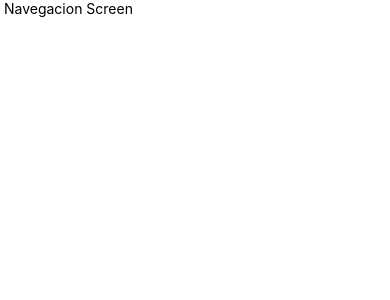
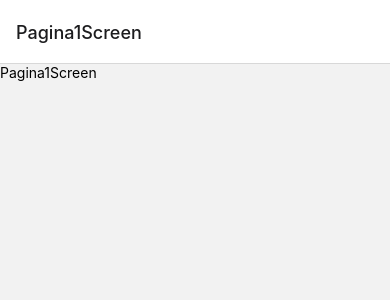
Before and after one commit to RichardWhiteG2/navegacionApp-RN, a React Native app: screen / in a window 390 px wide. Shown: the top 300 px of the page. Built offline with nearby package versions, Linux system fonts and the light colour scheme.

Commit message:
React Navigation - Stack

```diff
--- a/App.tsx
+++ b/App.tsx
@@ -1,16 +1,17 @@
-//import 'react-native-gesture-handler';
+import 'react-native-gesture-handler';
 import React from 'react'
-import { Text, View } from 'react-native';
+//import { View } from 'react-native';
 
 import { NavigationContainer } from '@react-navigation/native';
+import { StackNavigator } from './src/navigator/StackNavigator';
 
 const App = () => {
   return (
 
     <NavigationContainer>
-      <View>
-        <Text> Navegacion Screen</Text>
-      </View>
+
+      <StackNavigator/>
+
     </NavigationContainer>
     // <View>
     //   <Text> Navegacion Screen</Text>
--- a/package.json
+++ b/package.json
@@ -10,9 +10,12 @@
     "test": "jest"
   },
   "dependencies": {
+    "@react-native-masked-view/masked-view": "^0.2.8",
     "@react-navigation/native": "^6.1.5",
+    "@react-navigation/stack": "^6.3.15",
     "react": "18.2.0",
     "react-native": "0.71.3",
+    "react-native-gesture-handler": "^2.9.0",
     "react-native-safe-area-context": "^4.5.0",
     "react-native-screens": "^3.20.0"
   },
--- /dev/null
+++ b/src/navigator/StackNavigator.tsx
@@ -0,0 +1,17 @@
+import React from 'react'
+import { createStackNavigator } from '@react-navigation/stack';
+import { Pagina1Screen } from '../screens/Pagina1Screen';
+import { Pagina2Screen } from '../screens/Pagina2Screen';
+import { Pagina3Screen } from '../screens/Pagina3Screen';
+
+const Stack = createStackNavigator();
+
+export const StackNavigator = () => {
+  return (
+    <Stack.Navigator>
+      <Stack.Screen name="Pagina1Screen" component={Pagina1Screen} />
+      <Stack.Screen name="Pagina2Screen" component={Pagina2Screen} />
+      <Stack.Screen name="Pagina3Screen" component={Pagina3Screen} />
+    </Stack.Navigator>
+  );
+}
--- /dev/null
+++ b/src/screens/Pagina1Screen.tsx
@@ -0,0 +1,10 @@
+import React from 'react'
+import { Text, View } from 'react-native'
+
+export const Pagina1Screen = () => {
+  return (
+    <View>
+        <Text>Pagina1Screen</Text>
+    </View>
+  )
+}
--- /dev/null
+++ b/src/screens/Pagina2Screen.tsx
@@ -0,0 +1,10 @@
+import React from 'react'
+import { Text, View } from 'react-native'
+
+export const Pagina2Screen = () => {
+  return (
+    <View>
+        <Text>Pagina2Screen</Text>
+    </View>
+  )
+}
--- /dev/null
+++ b/src/screens/Pagina3Screen.tsx
@@ -0,0 +1,10 @@
+import React from 'react'
+import { Text, View } from 'react-native'
+
+export const Pagina3Screen = () => {
+  return (
+    <View>
+        <Text>Pagina3Screen</Text>
+    </View>
+  )
+}
```
Also changed, not shown: 1 other file (tests, documents, lock files or other folders).
